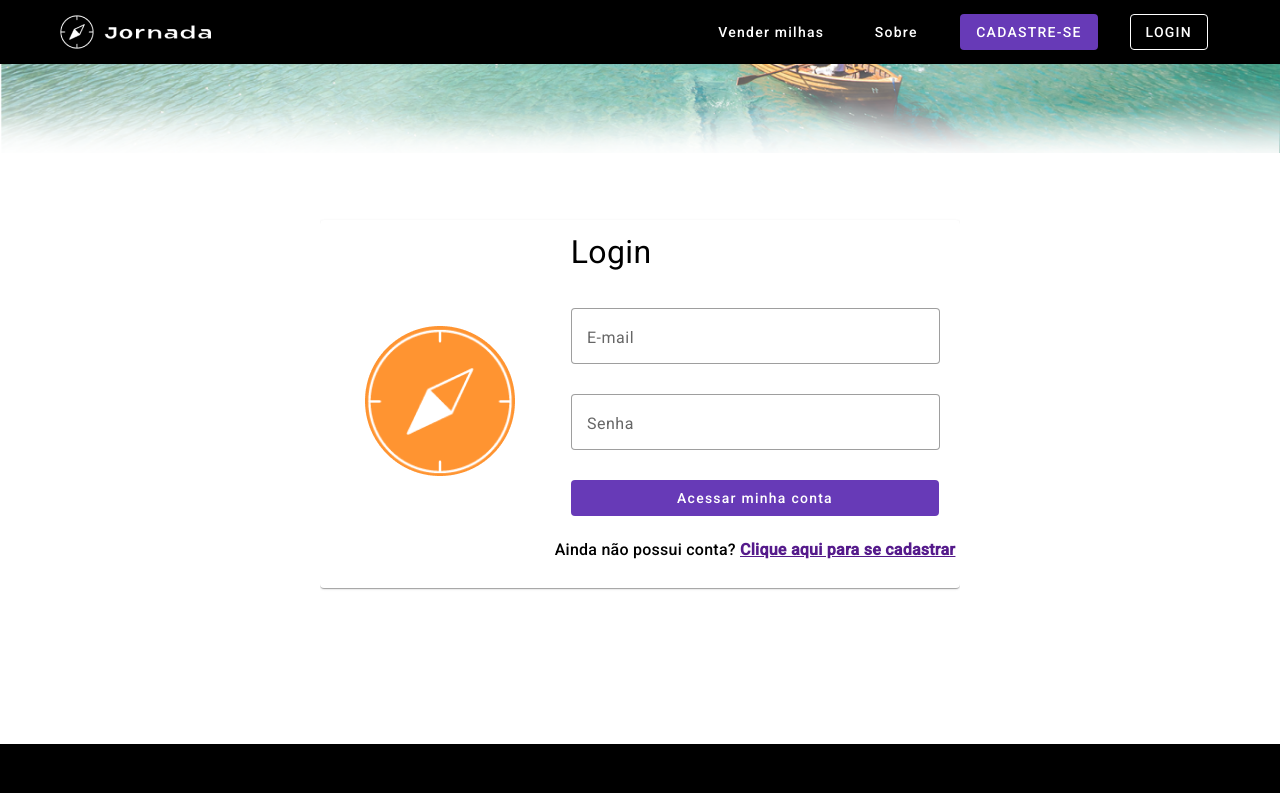
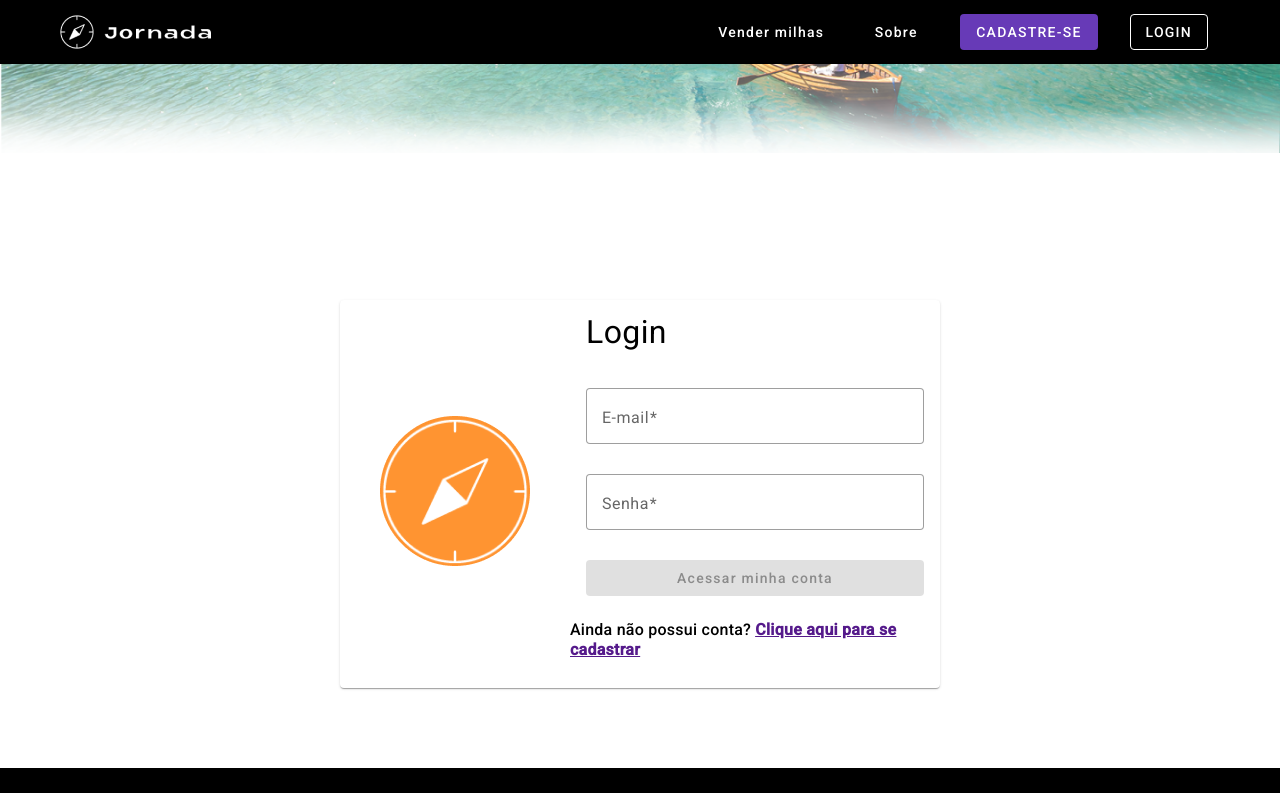
Before and after one commit to RafaelLimaC/jornada-milhas-angular, an Angular app: page /login in a window 1280 px wide. Shown: the top 793 px of the page. Built offline with nearby package versions, Linux system fonts and the light colour scheme.

Commit message:
<feat> autenticacao service para o login

```diff
--- /dev/null
+++ b/src/app/core/services/autenticacao.service.ts
@@ -0,0 +1,18 @@
+import { HttpClient } from '@angular/common/http';
+import { Injectable } from '@angular/core';
+import { Observable } from 'rxjs';
+import { environment } from 'src/environments/environment';
+
+@Injectable({
+  providedIn: 'root'
+})
+export class AutenticacaoService {
+
+  private apiUrl = environment.apiUrl
+
+  constructor(private http: HttpClient) { }
+
+  autenticar(email: string, senha: string): Observable<any> {
+    return this.http.post(`${this.apiUrl}/auth/login`, { email, senha })
+  }
+}
--- a/src/app/pages/login/login.component.html
+++ b/src/app/pages/login/login.component.html
@@ -11,19 +11,22 @@
             <mat-card-header>
                 <mat-card-title>Login</mat-card-title>
             </mat-card-header>
-            <form>
+            <form [formGroup]="loginForm">
                 <mat-card-content>
                     <mat-form-field appearance="outline">
                         <mat-label>E-mail</mat-label>
-                        <input matInput type="email" placeholder="Digite seu e-mail">
+                        <input formControlName="email" matInput type="email" placeholder="Digite seu e-mail">
+                        <mat-error *ngIf="loginForm.get('email')?.errors?.['required']">Esse campo é obrigatório</mat-error>
+                        <mat-error *ngIf="loginForm.get('email')?.errors?.['email']">Formato de e-mail inválido</mat-error>
                     </mat-form-field>
                     <mat-form-field appearance="outline">
                         <mat-label>Senha</mat-label>
-                        <input matInput type="password" placeholder="Digite sua senha">
+                        <input formControlName="senha" matInput type="password" placeholder="Digite sua senha">
+                        <mat-error *ngIf="loginForm.get('senha')?.errors?.['required']">Esse campo é obrigatório</mat-error>
                     </mat-form-field>
                 </mat-card-content>
                 <mat-card-actions>
-                    <button mat-flat-button color="primary">
+                    <button [disabled]="loginForm.invalid" (click)="login()" mat-flat-button color="primary">
                         Acessar minha conta
                     </button>
                 </mat-card-actions>
--- a/src/app/pages/login/login.component.scss
+++ b/src/app/pages/login/login.component.scss
@@ -1,16 +1,15 @@
 .login-component {
-    max-width: 50%;
-    min-height: 74%;
-    overflow-y: hidden;
     display: flex;
-    flex-direction: column;
-    margin: 0 auto;
+    justify-content: center;
+    padding: 5rem 0;
 
     .login {
       display: flex;
       flex-direction: row;
       justify-content: center;
       margin-top: 68px;
+
+      max-width: 600px;
     }
 
     .image-container {
--- a/src/app/pages/login/login.component.ts
+++ b/src/app/pages/login/login.component.ts
@@ -1,10 +1,37 @@
-import { Component } from '@angular/core';
+import { Component, OnInit } from '@angular/core';
+import { FormBuilder, FormGroup, Validators } from '@angular/forms';
+import { Router } from '@angular/router';
+import { AutenticacaoService } from 'src/app/core/services/autenticacao.service';
 
 @Component({
   selector: 'app-login',
   templateUrl: './login.component.html',
   styleUrls: ['./login.component.scss']
 })
-export class LoginComponent {
+export class LoginComponent implements OnInit {
+  loginForm!: FormGroup;
 
+  constructor(private formBuilder: FormBuilder, private authService: AutenticacaoService, private router: Router) {}
+
+  ngOnInit(): void {
+    this.loginForm = this.formBuilder.group({
+      email: [null, [Validators.required, Validators.email]],
+      senha: [null, Validators.required]
+    })
+  }
+
+  login() {
+    const email = this.loginForm.value.email;
+    const senha = this.loginForm.value.senha;
+
+    this.authService.autenticar(email, senha).subscribe({
+      next: (value) => {
+        console.log("login realizado", value),
+        this.router.navigateByUrl('/')
+      },
+      error: (err) => {
+        console.log('erro no login', err)
+      }
+    })
+  }
 }
--- a/src/app/shared/header/header.component.html
+++ b/src/app/shared/header/header.component.html
@@ -5,6 +5,6 @@
     <button mat-button>Vender milhas</button>
     <button mat-button>Sobre</button>
     <button mat-raised-button color="primary">CADASTRE-SE</button>
-    <button mat-stroked-button>LOGIN</button>
+    <button  routerLink="/login" mat-stroked-button>LOGIN</button>
   </mat-toolbar>
 </header>
```
Also changed, not shown: 1 other file (tests, documents, lock files or other folders).
